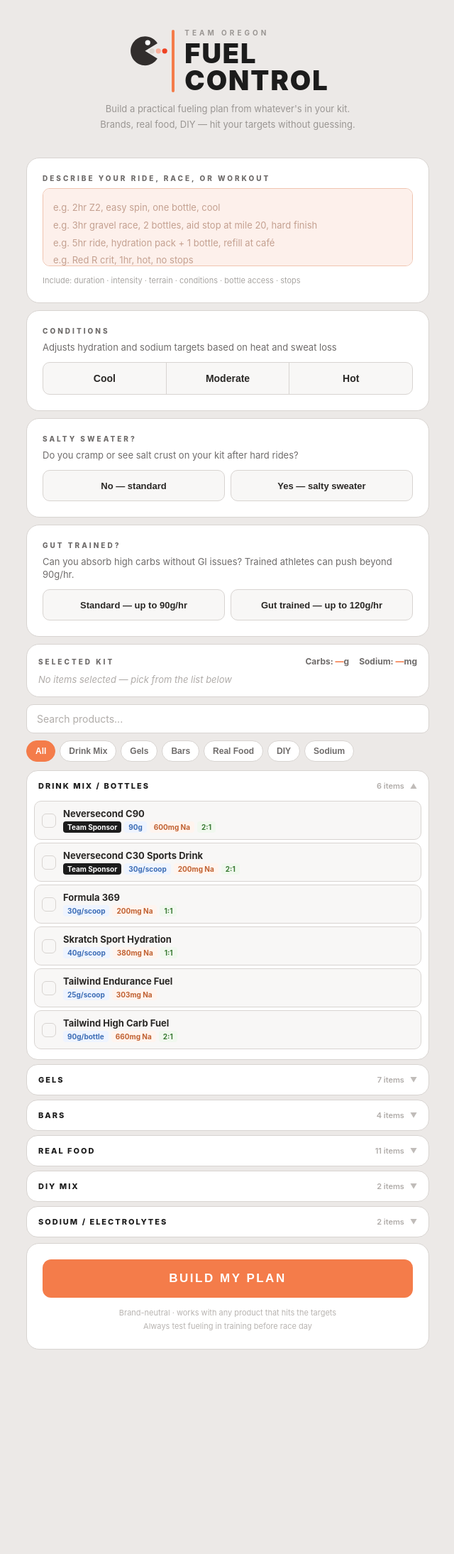
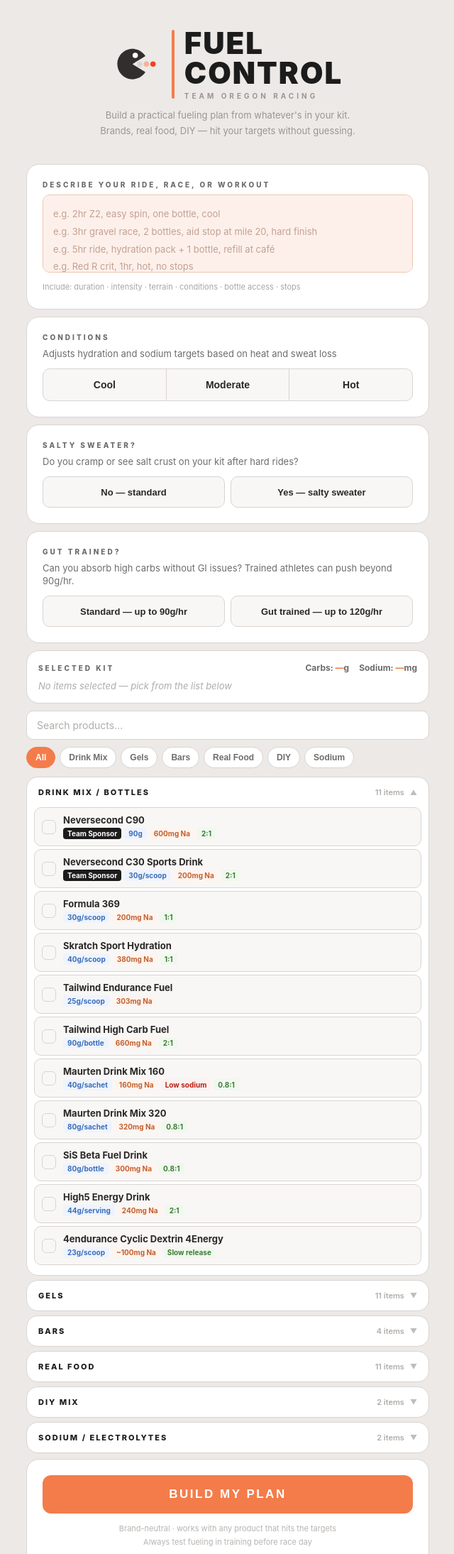
Before and after one commit to ampliobeta/fuel-fiesta, a website: page index.html in a window 1280 px wide. Shown: the top 2189 px of the page at 71% size, without its empty margins (319-959 px from the left). Before the commit the page ends 1971 px from the top, so only its background shows below. Drawn offline with Linux system fonts and the light colour scheme.

Commit message:
Add files via upload

```diff
--- a/index.html
+++ b/index.html
@@ -26,12 +26,11 @@
 
 /* HEADER */
 .header { text-align: center; margin-bottom: 36px; }
-.logo-mark { display: flex; justify-content: center; margin-bottom: 10px; }
+.logo-mark { display: flex; align-items: center; justify-content: center; gap: 16px; margin-bottom: 6px; }
 .logo-stacked { display: inline-block; text-align: left; position: relative; padding-left: 18px; }
 .logo-stacked-bar { position: absolute; left: 0; top: 2px; bottom: 2px; width: 4px; background: var(--orange); border-radius: 2px; }
-.logo-stacked-top { font-size: 10px; font-weight: 700; letter-spacing: 4px; text-transform: uppercase; color: #9A9693; margin-bottom: 4px; }
-.logo-stacked-main { font-size: 38px; font-weight: 900; letter-spacing: 2px; text-transform: uppercase; color: #1C1C1C; line-height: 1; }
-.header-tagline { font-size: 10px; letter-spacing: 3.5px; color: #9A9693; text-transform: uppercase; margin-top: 4px; text-align: center; }
+.logo-stacked-main { font-size: 42px; font-weight: 900; letter-spacing: 2px; text-transform: uppercase; color: #1C1C1C; line-height: 1; }
+.logo-stacked-sub { font-size: 10px; font-weight: 700; letter-spacing: 4px; text-transform: uppercase; color: #9A9693; margin-top: 5px; }
 .promise { font-size: 13px; color: #9A9693; margin-top: 10px; line-height: 1.7; text-align: center; }
 
 /* CARDS */
@@ -213,7 +212,7 @@
 
   <div class="header">
     <div class="logo-mark">
-      <svg id="Layer_1" xmlns="http://www.w3.org/2000/svg" version="1.1" viewBox="0 0 100 100" width="64" height="64">
+      <svg id="Layer_1" xmlns="http://www.w3.org/2000/svg" version="1.1" viewBox="0 0 100 100" width="67" height="67">
         <defs>
           <style>
             .st0 { fill: #ef4223; }
@@ -235,8 +234,8 @@
       </svg>
       <div class="logo-stacked">
         <div class="logo-stacked-bar"></div>
-        <div class="logo-stacked-top">Team Oregon</div>
         <div class="logo-stacked-main">Fuel<br>Control</div>
+        <div class="logo-stacked-sub">Team Oregon Racing</div>
       </div>
     </div>
     <div class="promise">Build a practical fueling plan from whatever's in your kit.<br>Brands, real food, DIY &mdash; hit your targets without guessing.</div>
@@ -328,6 +327,21 @@
       <div class="product-row" data-product="tailwind-hc" data-carbs="90" data-sodium="660" data-type="bottle" data-unit="bottle" data-ratio="2:1" data-name="Tailwind High Carb Fuel">
         <div class="pcheck"></div><div class="pinfo"><div class="pname">Tailwind High Carb Fuel</div><div class="pbadges"><span class="badge b-carb">90g/bottle</span><span class="badge b-sodium">660mg Na</span><span class="badge b-ratio">2:1</span></div></div>
       </div>
+      <div class="product-row" data-product="maurten-160" data-carbs="40" data-sodium="160" data-type="bottle" data-unit="sachet" data-ratio="0.8:1" data-name="Maurten Drink Mix 160">
+        <div class="pcheck"></div><div class="pinfo"><div class="pname">Maurten Drink Mix 160</div><div class="pbadges"><span class="badge b-carb">40g/sachet</span><span class="badge b-sodium">160mg Na</span><span class="badge b-warn">Low sodium</span><span class="badge b-ratio">0.8:1</span></div></div>
+      </div>
+      <div class="product-row" data-product="maurten-320" data-carbs="80" data-sodium="320" data-type="bottle" data-unit="sachet" data-ratio="0.8:1" data-name="Maurten Drink Mix 320">
+        <div class="pcheck"></div><div class="pinfo"><div class="pname">Maurten Drink Mix 320</div><div class="pbadges"><span class="badge b-carb">80g/sachet</span><span class="badge b-sodium">320mg Na</span><span class="badge b-ratio">0.8:1</span></div></div>
+      </div>
+      <div class="product-row" data-product="sis-beta-drink" data-carbs="80" data-sodium="300" data-type="bottle" data-unit="bottle" data-ratio="0.8:1" data-name="SiS Beta Fuel Drink">
+        <div class="pcheck"></div><div class="pinfo"><div class="pname">SiS Beta Fuel Drink</div><div class="pbadges"><span class="badge b-carb">80g/bottle</span><span class="badge b-sodium">300mg Na</span><span class="badge b-ratio">0.8:1</span></div></div>
+      </div>
+      <div class="product-row" data-product="high5-drink" data-carbs="44" data-sodium="240" data-type="bottle" data-unit="serving" data-ratio="2:1" data-name="High5 Energy Drink">
+        <div class="pcheck"></div><div class="pinfo"><div class="pname">High5 Energy Drink</div><div class="pbadges"><span class="badge b-carb">44g/serving</span><span class="badge b-sodium">240mg Na</span><span class="badge b-ratio">2:1</span></div></div>
+      </div>
+      <div class="product-row" data-product="4endurance-cd" data-carbs="23" data-sodium="100" data-type="bottle" data-unit="scoop" data-name="4endurance Cyclic Dextrin 4Energy">
+        <div class="pcheck"></div><div class="pinfo"><div class="pname">4endurance Cyclic Dextrin 4Energy</div><div class="pbadges"><span class="badge b-carb">23g/scoop</span><span class="badge b-sodium">~100mg Na</span><span class="badge b-ratio">Slow release</span></div></div>
+      </div>
     </div></div>
   </div>
 
@@ -355,6 +369,18 @@
       </div>
       <div class="product-row" data-product="hammer" data-carbs="22" data-sodium="25" data-type="gel" data-unit="gel" data-name="Hammer Gel">
         <div class="pcheck"></div><div class="pinfo"><div class="pname">Hammer Gel</div><div class="pbadges"><span class="badge b-carb">22g</span><span class="badge b-warn">Very low sodium</span></div></div>
+      </div>
+      <div class="product-row" data-product="maurten-gel100" data-carbs="25" data-sodium="20" data-type="gel" data-unit="gel" data-ratio="0.8:1" data-name="Maurten Gel 100">
+        <div class="pcheck"></div><div class="pinfo"><div class="pname">Maurten Gel 100</div><div class="pbadges"><span class="badge b-carb">25g</span><span class="badge b-warn">Very low sodium</span><span class="badge b-ratio">0.8:1</span></div></div>
+      </div>
+      <div class="product-row" data-product="maurten-gel160" data-carbs="40" data-sodium="20" data-type="gel" data-unit="gel" data-ratio="0.8:1" data-name="Maurten Gel 160">
+        <div class="pcheck"></div><div class="pinfo"><div class="pname">Maurten Gel 160</div><div class="pbadges"><span class="badge b-carb">40g</span><span class="badge b-warn">Very low sodium</span><span class="badge b-ratio">0.8:1</span></div></div>
+      </div>
+      <div class="product-row" data-product="sis-betafuel-gel" data-carbs="40" data-sodium="55" data-type="gel" data-unit="gel" data-ratio="0.8:1" data-name="SiS Beta Fuel Gel">
+        <div class="pcheck"></div><div class="pinfo"><div class="pname">SiS Beta Fuel Gel</div><div class="pbadges"><span class="badge b-carb">40g</span><span class="badge b-sodium">55mg Na</span><span class="badge b-ratio">0.8:1</span></div></div>
+      </div>
+      <div class="product-row" data-product="high5-gel-elec" data-carbs="23" data-sodium="85" data-type="gel" data-unit="gel" data-name="High5 Energy Gel Electrolyte">
+        <div class="pcheck"></div><div class="pinfo"><div class="pname">High5 Energy Gel Electrolyte</div><div class="pbadges"><span class="badge b-carb">23g</span><span class="badge b-sodium">85mg Na</span></div></div>
       </div>
     </div></div>
   </div>
```
